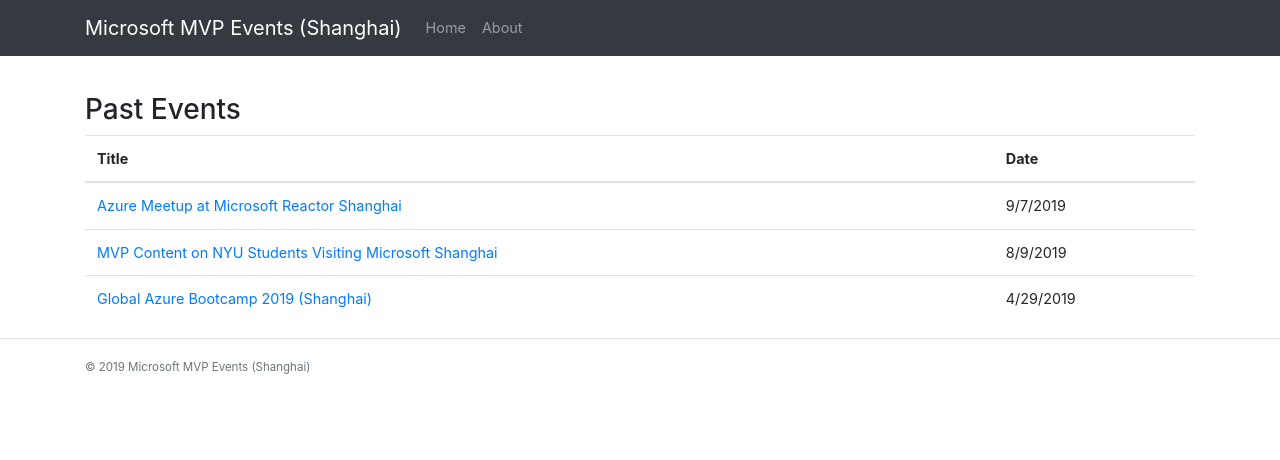
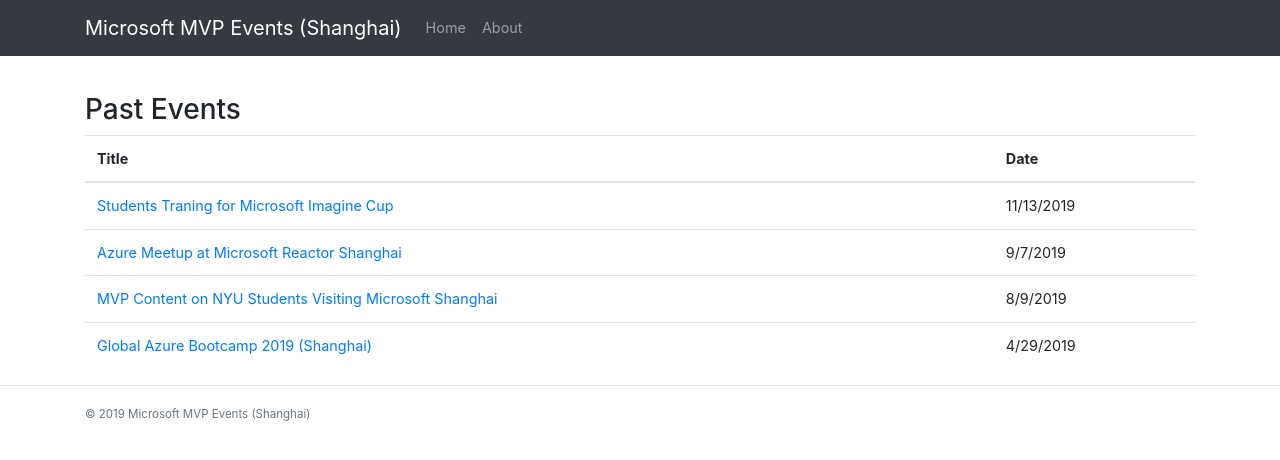
Before and after one commit to microsoft-mvp-events-cn/events, a Jekyll site: the page built from index.html, in a window 1280 px wide. Shown: the top 460 px of the page. Built offline with Jekyll 4.4.1, drawn with Linux system fonts in a browser that asks for light colours.

Commit message:
Add empty page for MSIC event

```diff
--- a/index.html
+++ b/index.html
@@ -15,6 +15,14 @@
     <tbody>
         <tr>
             <td>
+                <a href="/content/19.11-MSIC-Traning.html">Students Traning for Microsoft Imagine Cup</a>
+            </td>
+            <td>
+                11/13/2019
+            </td>
+        </tr>
+        <tr>
+            <td>
                 <a href="/content/19.9-Azure-Meetup-Shanghai.html">Azure Meetup at Microsoft Reactor Shanghai</a>
             </td>
             <td>
@@ -23,7 +31,8 @@
         </tr>
         <tr>
             <td>
-                <a href="/content/19.8-NYU-Microsoft-Visit.html">MVP Content on NYU Students Visiting Microsoft Shanghai</a>
+                <a href="/content/19.8-NYU-Microsoft-Visit.html">MVP Content on NYU Students Visiting Microsoft
+                    Shanghai</a>
             </td>
             <td>
                 8/9/2019
```
Also changed, not shown: content/19.11-MSIC-Traning.html (added, +7 -0 lines).
